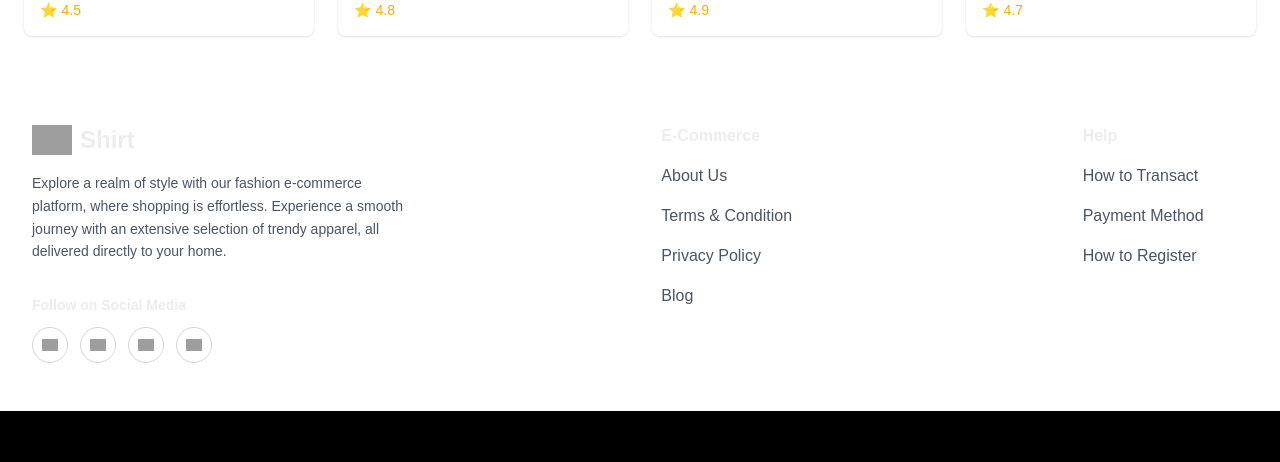
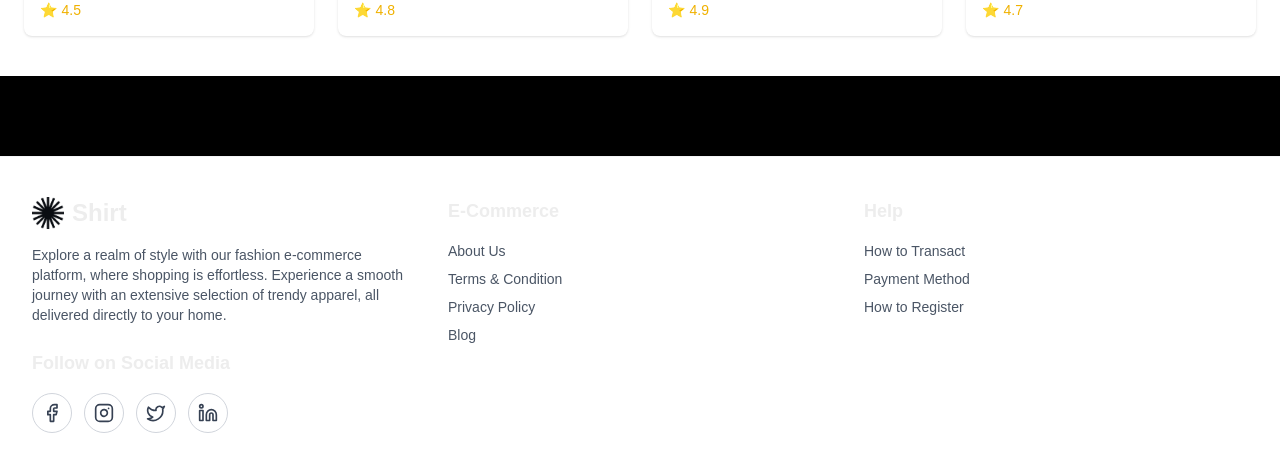
Before and after one commit to herfando/nextjs-ecommerce-mvp, a Next.js app: page /06_detail in a window 1280 px wide. Shown: the part 1167-1629 px from the top of the page. Before the commit the page ends 1578 px from the top, so only its background shows below. Built offline with nearby package versions, Linux system fonts and the light colour scheme; grey boxes are pictures that could not be loaded.

Commit message:
create detail

```diff
--- a/src/app/06_detail/page.tsx
+++ b/src/app/06_detail/page.tsx
@@ -1,11 +1,12 @@
 import Detail from "@/components/container/Detail"
 import NavbarBeforeStore from "@/components/container/Navbar_before_store"
-
+import Footer from "@/components/container/Footer";
 export default function HomeApp() {
   return (
     <>
     <NavbarBeforeStore />
     <Detail />
+    <Footer />
     </>
   );
 }
--- a/src/components/container/Detail.tsx
+++ b/src/components/container/Detail.tsx
@@ -16,7 +16,7 @@ export default function Detail() {
           {/* Left: Images */}
           <div>
             <Image
-              src="/assets/product1.png"
+              src="/product1.png"
               alt="Sneakers utama"
               width={500}
               height={400}
@@ -27,7 +27,7 @@ export default function Detail() {
                 (img, i) => (
                   <Image
                     key={i}
-                    src={`/assets/${img}`}
+                    src={`/${img}`}
                     alt={`thumb ${i + 1}`}
                     width={80}
                     height={80}
@@ -129,7 +129,7 @@ export default function Detail() {
           ].map((p, i) => (
             <div key={i} className="bg-white rounded-lg shadow p-4">
               <Image
-                src={`/assets/${p.img}`}
+                src={`/${p.img}`}
                 alt={p.title}
                 width={300}
                 height={240}
@@ -145,64 +145,6 @@ export default function Detail() {
         </div>
       </div>
 
-      {/* Footer */}
-      <footer className="bg-white shadow px-8 py-12">
-        <div className="max-w-7xl mx-auto grid grid-cols-1 md:grid-cols-3 gap-12">
-          {/* Logo & Description */}
-          <div>
-            <div className="flex items-center space-x-2 mb-4">
-              <Image src="/assets/companyicon.png" alt="Logo" width={40} height={40} />
-              <span className="font-bold text-2xl">Shirt</span>
-            </div>
-            <p className="text-sm text-gray-600 leading-relaxed mb-8">
-              Explore a realm of style with our fashion e-commerce platform, where
-              shopping is effortless. Experience a smooth journey with an extensive
-              selection of trendy apparel, all delivered directly to your home.
-            </p>
-            <p className="font-semibold text-sm mb-3">Follow on Social Media</p>
-            <div className="flex space-x-3">
-              {["sosmed1.png", "sosmed2.png", "sosmed3.png", "sosmed4.png"].map(
-                (icon, i) => (
-                  <a
-                    key={i}
-                    href="#"
-                    className="w-9 h-9 flex items-center justify-center border border-gray-300 rounded-full hover:bg-gray-50"
-                  >
-                    <Image
-                      src={`/assets/${icon}`}
-                      alt="Social"
-                      width={16}
-                      height={16}
-                      className="object-contain"
-                    />
-                  </a>
-                )
-              )}
-            </div>
-          </div>
-
-          {/* E-Commerce */}
-          <div className="md:pl-52">
-            <h3 className="font-semibold mb-4">E-Commerce</h3>
-            <ul className="space-y-4 text-md text-gray-600">
-              <li><a href="#" className="hover:text-black">About Us</a></li>
-              <li><a href="#" className="hover:text-black">Terms & Condition</a></li>
-              <li><a href="#" className="hover:text-black">Privacy Policy</a></li>
-              <li><a href="#" className="hover:text-black">Blog</a></li>
-            </ul>
-          </div>
-
-          {/* Help */}
-          <div className="md:pl-52 mb-10">
-            <h3 className="font-semibold mb-4">Help</h3>
-            <ul className="space-y-4 text-md text-gray-600">
-              <li><a href="#" className="hover:text-black">How to Transact</a></li>
-              <li><a href="#" className="hover:text-black">Payment Method</a></li>
-              <li><a href="#" className="hover:text-black">How to Register</a></li>
-            </ul>
-          </div>
-        </div>
-      </footer>
     </main>
   );
 }
```
